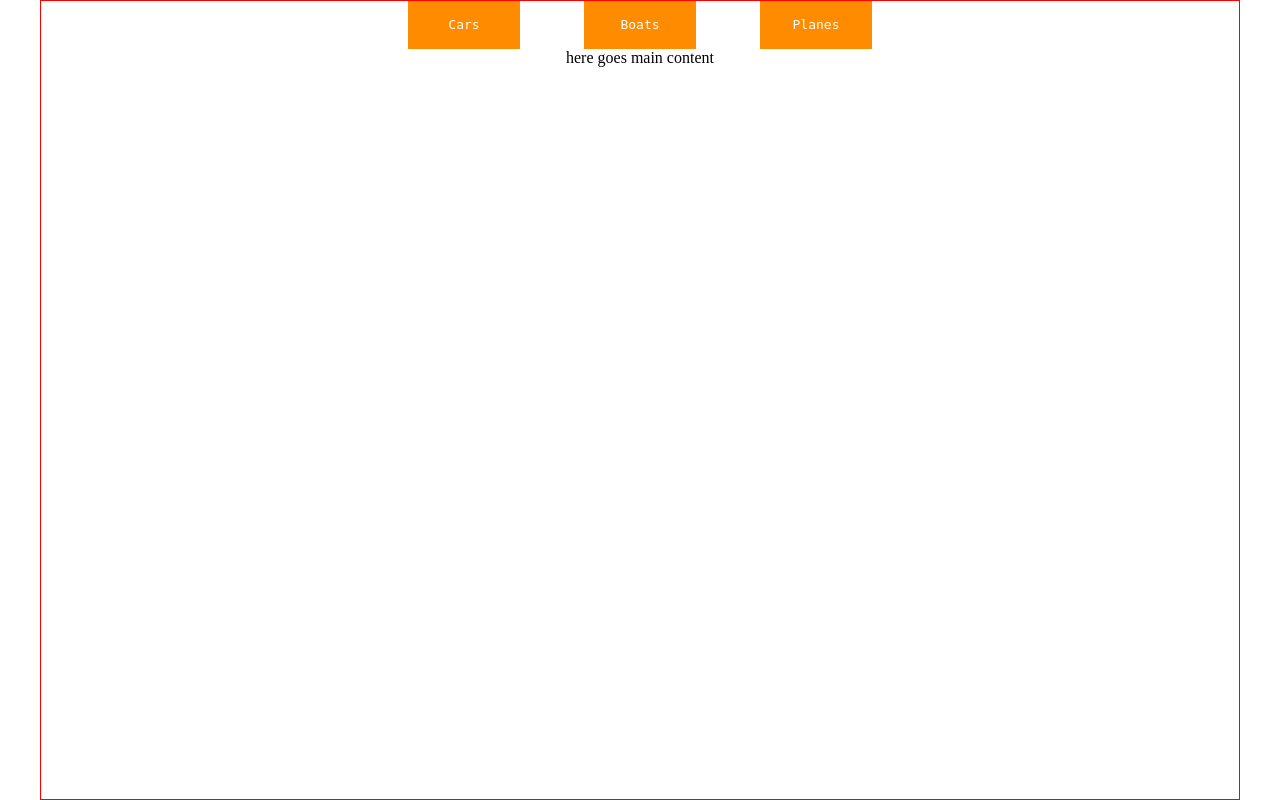
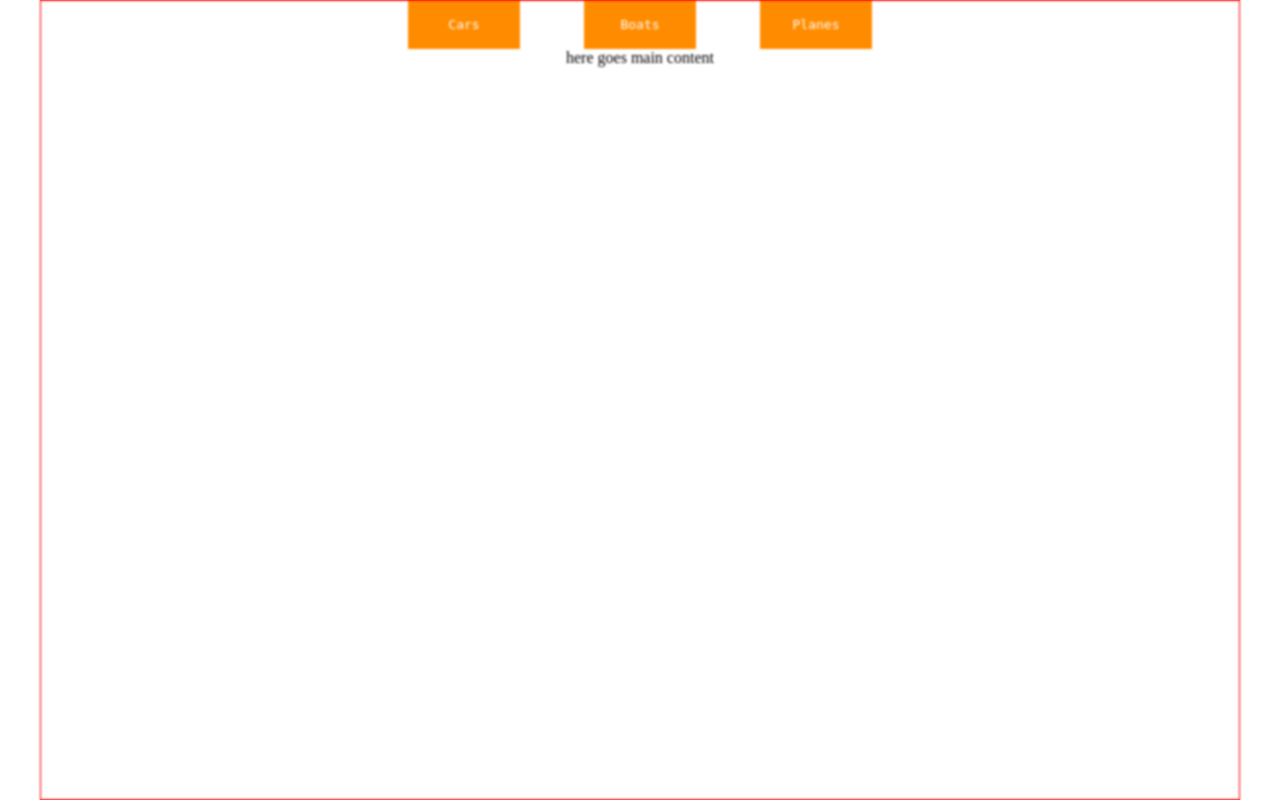
Before and after one commit to c14jonfr/Examensarbete, a PHP site: page / in a window 1280 px wide. Run offline with PHP 8.4, Linux system fonts and the light colour scheme.

Commit message:
added small amount of blur to visual-impairment-container (for now all simulations will have a little blur)

```diff
--- a/Shared/style.css
+++ b/Shared/style.css
@@ -119,6 +119,7 @@ nav ul li ul li {
   right: 0;
   z-index: 99;
   pointer-events: none;
+  backdrop-filter: blur(1px);
 }
 
 .hidden{
```
